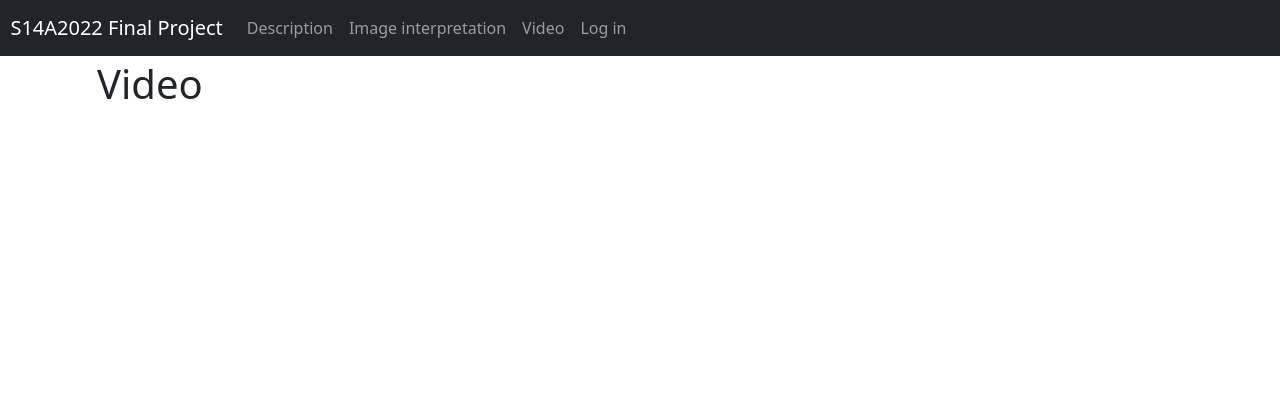
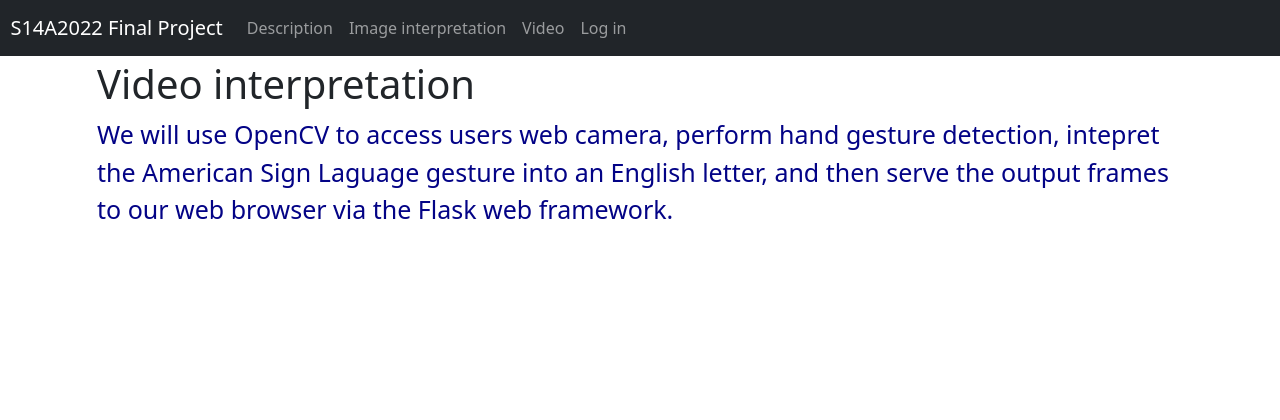
Before and after one commit to FAXMACHIN-E/Cam-Example, a Flask app: page /video in a window 1280 px wide. Shown: the top 420 px of the page. Run offline with Flask 2, Linux system fonts and the light colour scheme; parts of the project's set-up code (start-up, migrations or seed data) failed here and were passed over.

Commit message:
Video page

```diff
--- a/templates/video.html
+++ b/templates/video.html
@@ -11,8 +11,8 @@
 {% block content %}
 <header>
   <div class="container">
-      <h1>Video</h1>
-
+      <h1>Video interpretation</h1>
+      <p style="font-size:25px;color:rgb(3, 3, 134)">We will use OpenCV to access users web camera, perform hand gesture detection, intepret the American Sign Laguage gesture into an English letter, and then serve the output frames to our web browser via the Flask web framework.</p>
   </div>
 </header>
 
```
